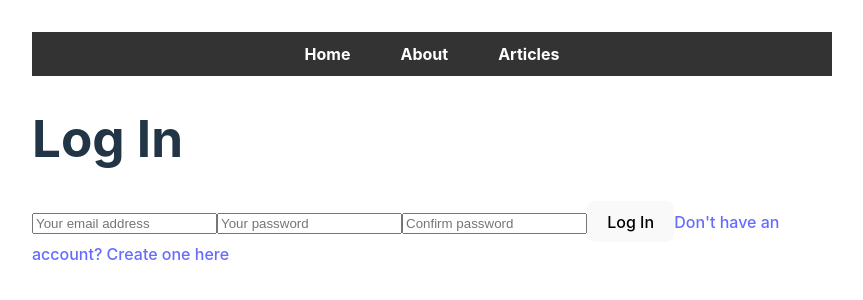
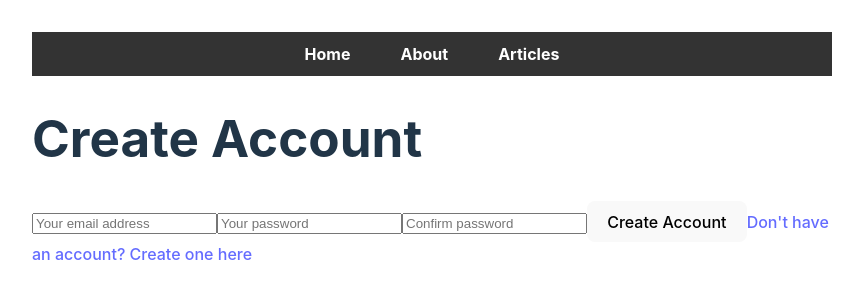
Before and after one commit to btholath/EchoBoard, a React (Vite) app in the folder echoboard-front-end/: page /create-account in a window 1280 px wide. Shown: the top 300 px of the page, without its empty margins (208-1071 px from the left). Built offline with nearby package versions, Linux system fonts and the light colour scheme.

Commit message:
Adding Firebase Authentication to ReactJs app

```diff
--- a/echoboard-front-end/src/pages/CreateAccountPage.jsx
+++ b/echoboard-front-end/src/pages/CreateAccountPage.jsx
@@ -11,20 +11,24 @@ export default function CreateAccountPage() {
 
     const navigate = useNavigate();
 
-    async function logIn(){
+    async function createAccount(){
         try{
+            if (password !== confirmPassword) {
+                setError('Passwords do not match.');
+                return;
+            }
             const auth = getAuth();
-            await signInWithEmailAndPassword(auth, email, password);
+            await createUserWithEmailAndPassword(auth, email, password);
             navigate('/articles');
         } catch (e) {
-            console.error('Login failed:', e);
-            setError('Login failed. Please check your email and password.');
+            console.error('Create Account failed:', e);
+            setError('Create Account failed. Please check your email and password.');
         }
     }
 
     return (
         <>
-        <h1>Log In</h1>
+        <h1>Create Account</h1>
         {error && <p>{error}</p>}
 
         <input
@@ -45,7 +49,7 @@ export default function CreateAccountPage() {
             onChange={e => setConfirmPassword(e.target.value)} />
 
 
-        <button onClick={logIn}>Log In</button>
+        <button onClick={createAccount}>Create Account</button>
         <Link to='/create-account'>Don't have an account? Create one here</Link>
         </>
     );
```
